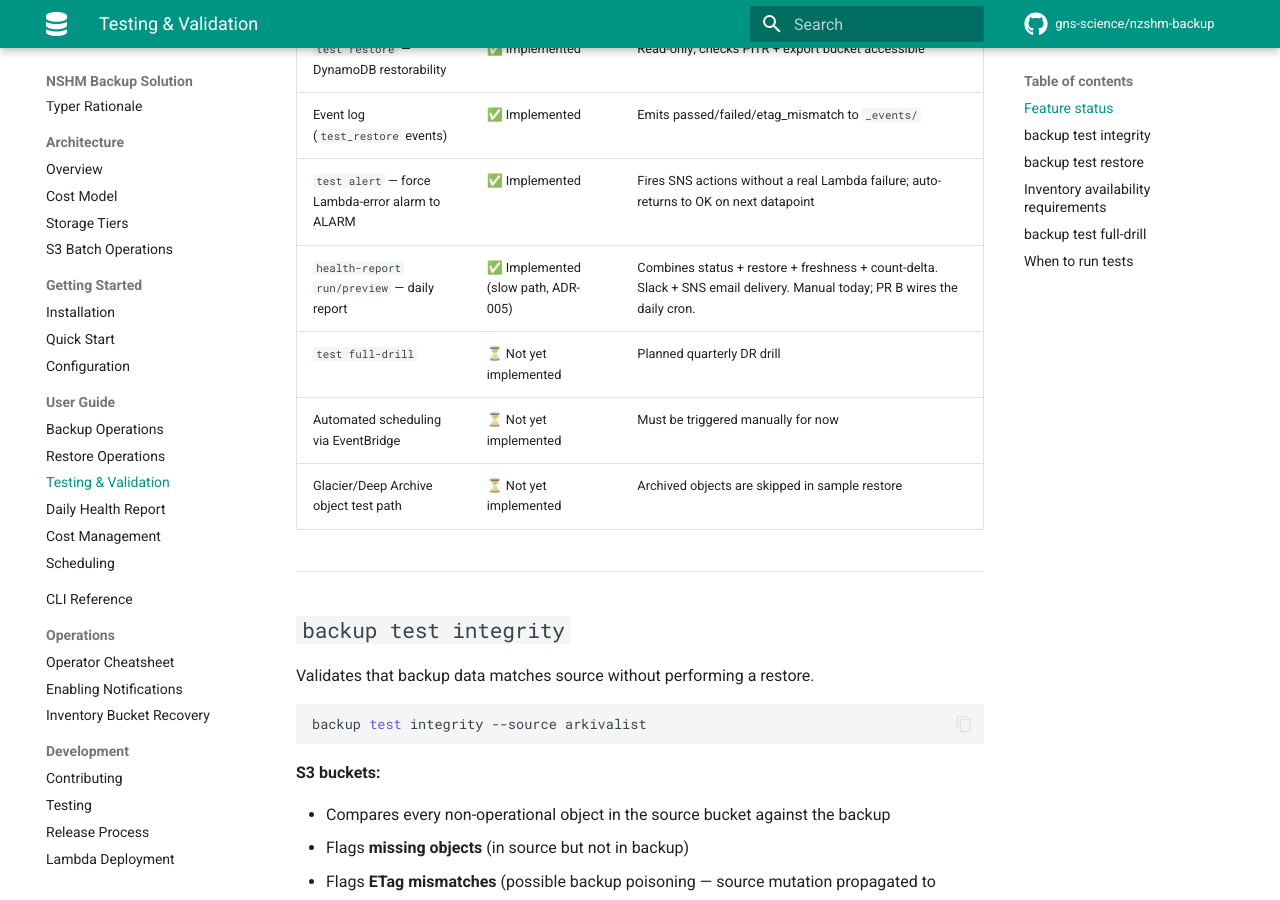
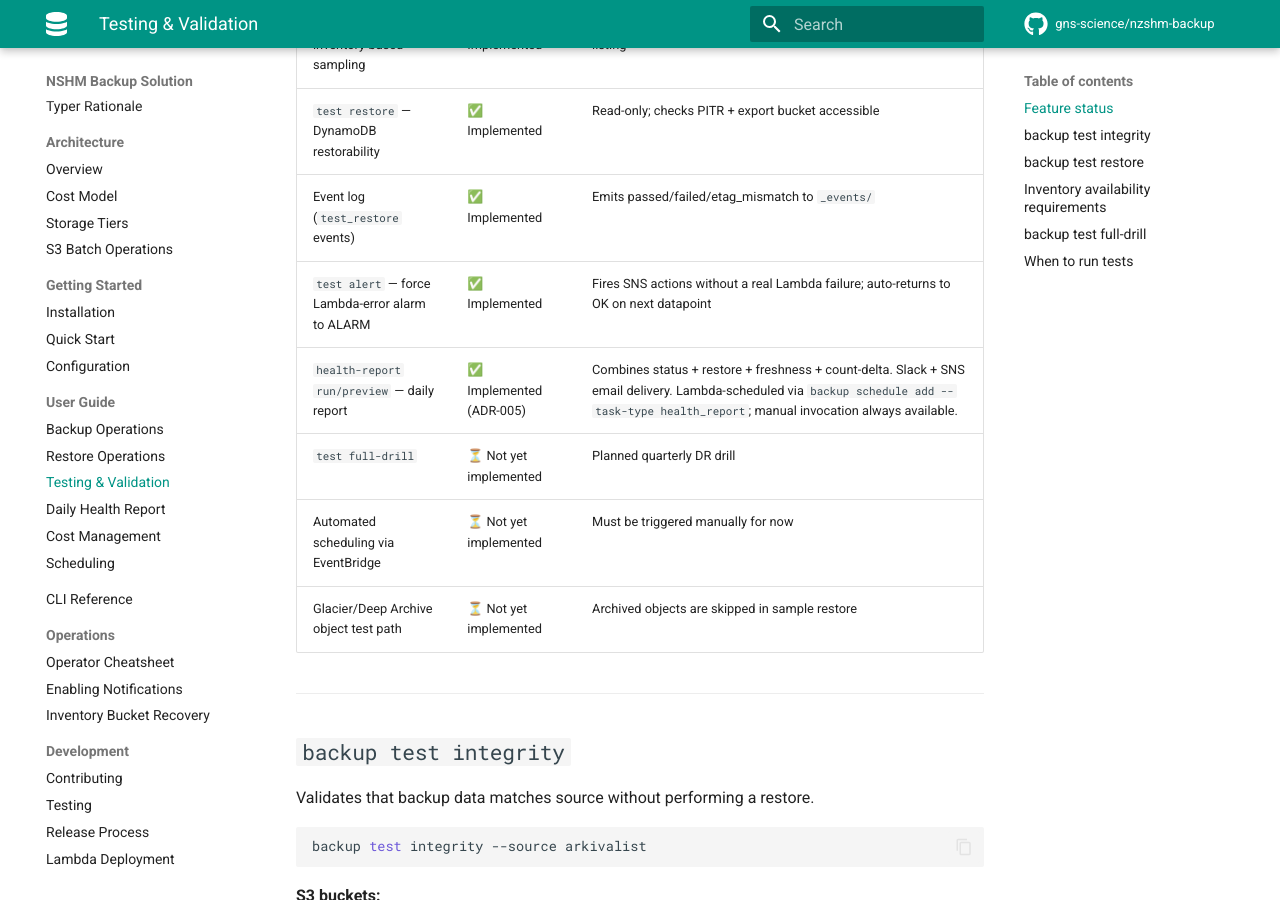
Before and after one commit to GNS-Science/aws-snapshot, an MkDocs documentation site: the page built from docs/user-guide/testing.md, in a window 1280 px wide and 900 px high, scrolled down 691 px. Built offline with MkDocs 1.6.1 and Material for MkDocs 9.7.7, drawn with Linux system fonts in a browser that asks for light colours; comment, search, counter and statistics services are not loaded; the version menu is left out.

Commit message:
docs: replace 'PR A' / 'PR B' placeholders with concrete references
Per @voj's review feedback on #22. The "PR A" / "PR B" labels were
useful while ADR-005's two-PR split was in flight (slow path vs
trigger) but become opaque once both have landed. Replace with:

- "PR #21" where it refers to the slow-path PR
- "PR #22" where it refers to this trigger PR
- evergreen descriptive language ("Lambda dispatch path",
  "pre-dispatch EventBridge events") where a specific PR number adds
  no value

Files touched: CHANGELOG, PROD-DEPLOY-LOG, ADR-008, testing.md,
lambda_schema.py docstring, commands/health_report.py module
docstring, two test-fixture comments/docstrings.

No behaviour change. 403 tests still pass.

```diff
--- a/docs/user-guide/testing.md
+++ b/docs/user-guide/testing.md
@@ -15,7 +15,7 @@
 | `test restore` — DynamoDB restorability | ✅ Implemented | Read-only; checks PITR + export bucket accessible |
 | Event log (`test_restore` events) | ✅ Implemented | Emits passed/failed/etag_mismatch to `_events/` |
 | `test alert` — force Lambda-error alarm to ALARM | ✅ Implemented | Fires SNS actions without a real Lambda failure; auto-returns to OK on next datapoint |
-| `health-report run/preview` — daily report | ✅ Implemented (slow path, ADR-005) | Combines status + restore + freshness + count-delta. Slack + SNS email delivery. Manual today; PR B wires the daily cron. |
+| `health-report run/preview` — daily report | ✅ Implemented (ADR-005) | Combines status + restore + freshness + count-delta. Slack + SNS email delivery. Lambda-scheduled via `backup schedule add --task-type health_report`; manual invocation always available. |
 | `test full-drill` | ⏳ Not yet implemented | Planned quarterly DR drill |
 | Automated scheduling via EventBridge | ⏳ Not yet implemented | Must be triggered manually for now |
 | Glacier/Deep Archive object test path | ⏳ Not yet implemented | Archived objects are skipped in sample restore |
```
Also changed, not shown: CHANGELOG.md (+3 -2 lines), docs/design/adr/ADR-008-notification-recipients-managed-from-yaml.md (+1 -1 lines), 4 other files.
